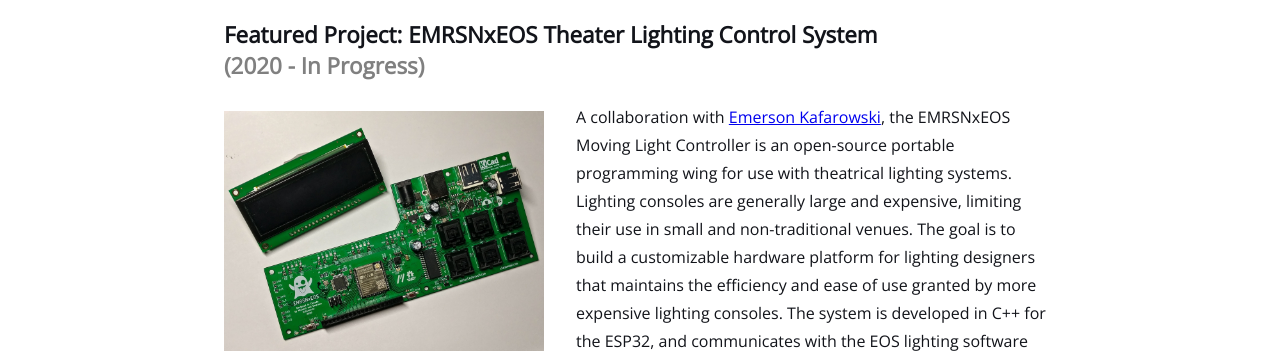
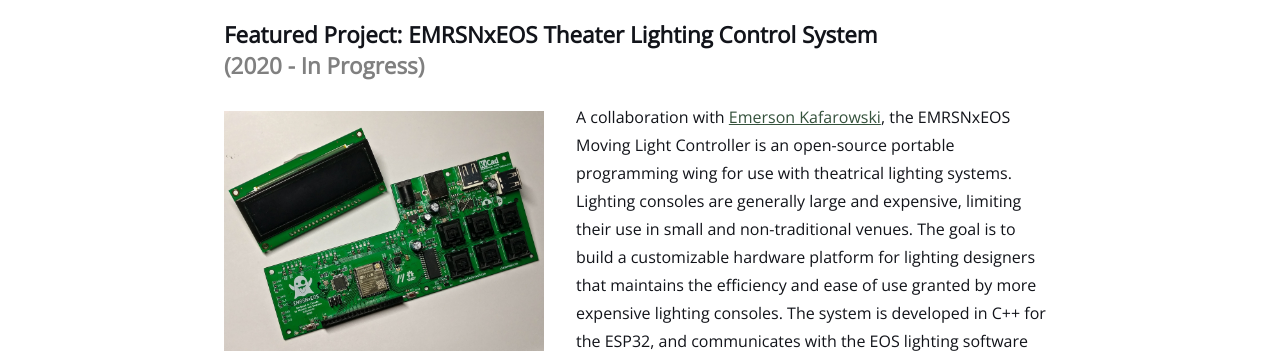
Before and after one commit to Aliasmk/aliasmk.github.io, a Jekyll site: the page built from index.md, in a window 1280 px wide. Shown: the part 778-1131 px from the top of the page. Built offline with Jekyll 4.4.1, drawn with Linux system fonts in a browser that asks for light colours.

Commit message:
Make links green

```diff
--- a/_sass/main.scss
+++ b/_sass/main.scss
@@ -122,6 +122,11 @@
   width: 100%;
 }
 
+#nav a {
+  color: white;
+}
+
+
 .activetab {
   background-color: rgba(255,255,255,0.2);
 }
@@ -167,6 +172,15 @@
 
 a {
   word-wrap: break-word;
+  color: #35523c;
+}
+
+a:visited {
+  color: #35523c;
+}
+
+a:hover {
+  color: #578562;
 }
 
 li {
@@ -316,6 +330,11 @@
 
 .button:hover{
   background-color: rgb(87, 133, 98);
+  color: white;
+}
+
+.button:visited{
+  color: white;
 }
 
 .button:active{
```
